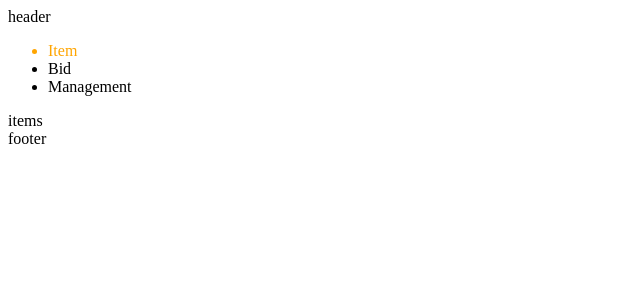
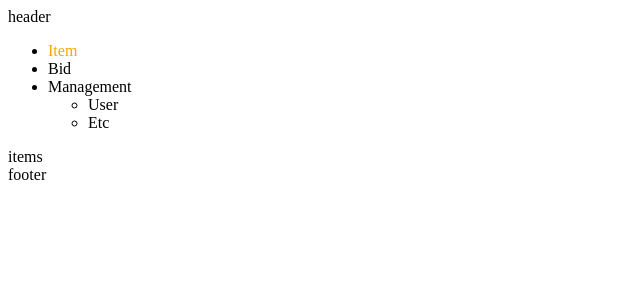
Before and after one commit to justinaus/jbay, a Vue app: page /items in a window 1280 px wide. Shown: the top 300 px of the page, without its empty margins (0-640 px from the left). Built offline with nearby package versions, Linux system fonts and the light colour scheme.

Commit message:
Update sub menu

```diff
--- a/src/components/layout/header/Header.vue
+++ b/src/components/layout/header/Header.vue
@@ -5,7 +5,9 @@
       <MenuItem v-for="item in menuDataList" :key="item.id"
         :text="item.text"
         :link="item.link"
-        :isSelected="item.id === selectedMenuId" />
+        :isSelected="item.id === selectedMenuId"
+        :arrSub="item.arrSub"
+        :selectedSubMenuId="selectedSubMenuId" />
     </ul>
   </div>
 </template>
@@ -23,13 +25,15 @@ export default {
     return {
       menuDataList: [],
       selectedMenuId: null,
+      selectedSubMenuId: null,
     }
   },
   beforeMount() {
     this.menuDataList = adminMenu;
 
-    const { menuId } = this.$route.meta;
+    const { menuId, subMenuId } = this.$route.meta;
     this.selectedMenuId = menuId;
+    if( subMenuId ) this.selectedSubMenuId = subMenuId;
   }
 }
 </script>
--- a/src/components/layout/header/MenuItem.vue
+++ b/src/components/layout/header/MenuItem.vue
@@ -1,26 +1,46 @@
 <template>
-  <li :class="{ selected: isSelected }">
+  <li :class="{ selected: isSelected && !hasSubMenu }">
     <router-link :to='link'>{{ text }}</router-link>
+    <ul v-if="hasSubMenu">
+      <MenuItem v-for="item in arrSub" :key="item.id"
+        :text="item.text"
+        :link="item.link"
+        :isSelected="item.id === selectedSubMenuId" />
+    </ul>
   </li>
 </template>
 
 <script>
+import MenuItem from './MenuItem'
+
 export default {
+  name: 'MenuItem',
+  components: {
+    MenuItem
+  },
   props: {
     text: String,
     link: String,
     isSelected: Boolean,
+    arrSub: Array,
+    selectedSubMenuId: String,
   },
+  computed: {
+    hasSubMenu() {
+      return this.arrSub && this.arrSub.length > 0;
+    }
+  }
 }
 </script>
 
 <style scoped>
-  .selected {
-    color: orange;
-  }
 
-  a {
-    color:inherit;
-    text-decoration: none;
-  }
+a {
+  color: inherit;
+  text-decoration: none;
+}
+
+.selected a {
+  color: orange;
+}
 </style>
--- a/src/router/router.js
+++ b/src/router/router.js
@@ -55,21 +55,24 @@ const router = new Router({
     {
       path: routerPath.MANAGEMENT_USERS,
       meta: {
-        menuId: menuId.MANAGEMENT_USER,
+        menuId: menuId.MANAGEMENT,
+        subMenuId: menuId.MANAGEMENT_USER,
       },
       component: () => import('../pages/admin/management/user/Users.vue')
     },
     {
       path: routerPath.MANAGEMENT_USER,
       meta: {
-        menuId: menuId.MANAGEMENT_USER,
+        menuId: menuId.MANAGEMENT,
+        subMenuId: menuId.MANAGEMENT_USER,
       },
       component: () => import('../pages/admin/management/user/User.vue')
     },
     {
       path: routerPath.MANAGEMENT_ETC,
       meta: {
-        menuId: menuId.MANAGEMENT_ETC,
+        menuId: menuId.MANAGEMENT,
+        subMenuId: menuId.MANAGEMENT_ETC,
       },
       component: () => import('../pages/admin/management/etc/Etc.vue')
     },
```
